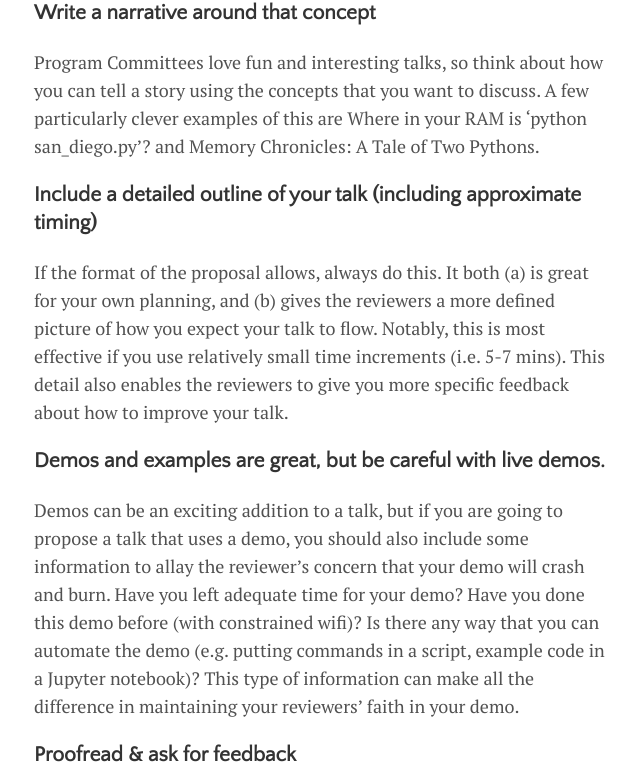
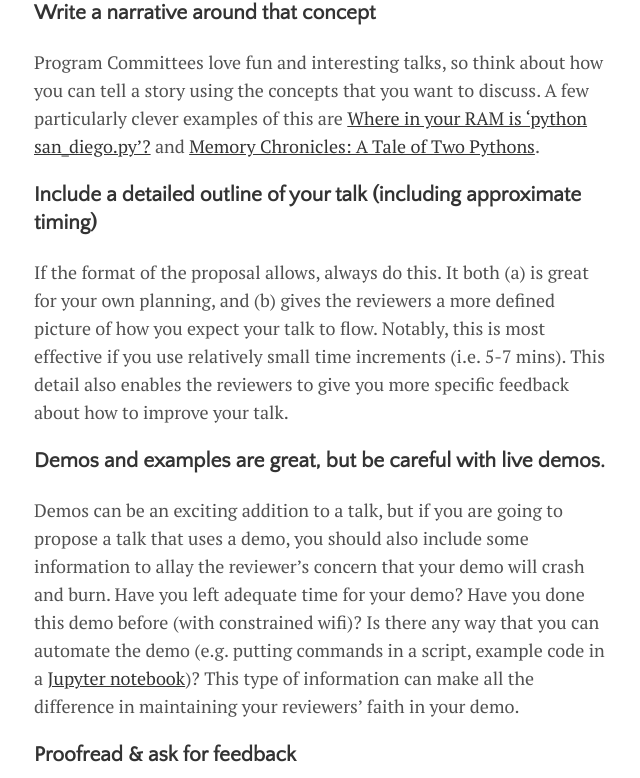
Before and after one commit to dhanus/dhanus.github.io, a Jekyll site: the page built from _posts/2017-05-19-great-software-talk.markdown, in a window 1280 px wide and 1400 px high, scrolled down 1064 px. Shown: the part 210-988 px from the top of the window, without its empty margins (318-958 px from the left). Built offline with Jekyll 4.4.1, drawn with Linux system fonts in a browser that asks for light colours; nearby versions of some CDN libraries; part of the change alters nothing that is shown; some of the changed text lies outside the part shown.

Commit message:
add links

```diff
--- a/_posts/2017-05-19-great-software-talk.markdown
+++ b/_posts/2017-05-19-great-software-talk.markdown
@@ -28,7 +28,7 @@ Most talks are <= 30 mins, which actually is not very long to introduce, delve i
 
 ### Write a narrative around that concept
 
-Program Committees love fun and interesting talks, so think about how you can tell a story using the concepts that you want to discuss. A few particularly clever examples of this are Where in your RAM is 'python san_diego.py'? and Memory Chronicles: A Tale of Two Pythons.
+Program Committees love fun and interesting talks, so think about how you can tell a story using the concepts that you want to discuss. A few particularly clever examples of this are <a href="https://www.youtube.com/watch?v=tMKXcc2-xO8">Where in your RAM is 'python san_diego.py'?</a> and <a href="https://www.youtube.com/watch?v=d7qEzpnkWaY">Memory Chronicles: A Tale of Two Pythons</a>.
 
 ### Include a detailed outline of your talk (including approximate timing)
 
@@ -36,7 +36,7 @@ If the format of the proposal allows, always do this. It both (a) is great for y
 
 ### Demos and examples are great, but be careful with live demos.
 
-Demos can be an exciting addition to a talk, but if you are going to propose a talk that uses a demo, you should also include some information to allay the reviewer's concern that your demo will crash and burn. Have you left adequate time for your demo? Have you done this demo before (with constrained wifi)? Is there any way that you can automate the demo (e.g. putting commands in a script, example code in a Jupyter notebook)? This type of information can make all the difference in maintaining your reviewers' faith in your demo.
+Demos can be an exciting addition to a talk, but if you are going to propose a talk that uses a demo, you should also include some information to allay the reviewer's concern that your demo will crash and burn. Have you left adequate time for your demo? Have you done this demo before (with constrained wifi)? Is there any way that you can automate the demo (e.g. putting commands in a script, example code in a <a href="http://jupyter-notebook-beginner-guide.readthedocs.io/en/latest/what_is_jupyter.html">Jupyter notebook</a>)? This type of information can make all the difference in maintaining your reviewers' faith in your demo.
 
 ### Proofread & ask for feedback
 
@@ -70,7 +70,7 @@ This is your last chance to convince the reviewers that your talk is going to be
 
    Everyone gets a little nervous before a big talk, but the committee wants some evidence that you (a) will not throw up on stage, and (b) you will probably put together a talk that people are excited to see.  Evidence of this could come in the form of giving other conference talks, poster presentations, or any kind of teaching experience.
 
-    If you want to bolster your credibility as a speaker, it is super-helpful to find other places that you can speak. If you have a local python meetup, there is a good chance they would love to hear your proposed talk (If you do not have local python meetup, you can make one). You can also submit to regional python conferences, such as PyTennessee, PyOhio, PyCaribbean, or PyBay, or more focused conferences, such as DjangoCon, SciPyConf, JupyterCon, or PyData.
+    If you want to bolster your credibility as a speaker, it is super-helpful to find other places that you can speak. If you have a local python meetup, there is a good chance they would love to hear your proposed talk (If you do not have local python meetup, you can make one). You can also submit to regional python conferences, such as <a href="https://twitter.com/pytennessee?lang=en">PyTennessee</a>, <a href="https://twitter.com/PyOhio?lang=en">PyOhio</a>, <a href="https://twitter.com/pycaribbean?lang=en">PyCaribbean</a>, or <a href="https://twitter.com/py_bay?lang=en">PyBay</a>, or more focused conferences, such as <a href="https://twitter.com/djangocon">DjangoCon</a>, <a href="https://twitter.com/SciPyConf">SciPyConf</a>, <a href="https://twitter.com/JupyterCon">JupyterCon</a>, or <a href="https://twitter.com/PyData">PyData</a>.
 
 - Have you given this talk (or a related talk) before?
 
```
